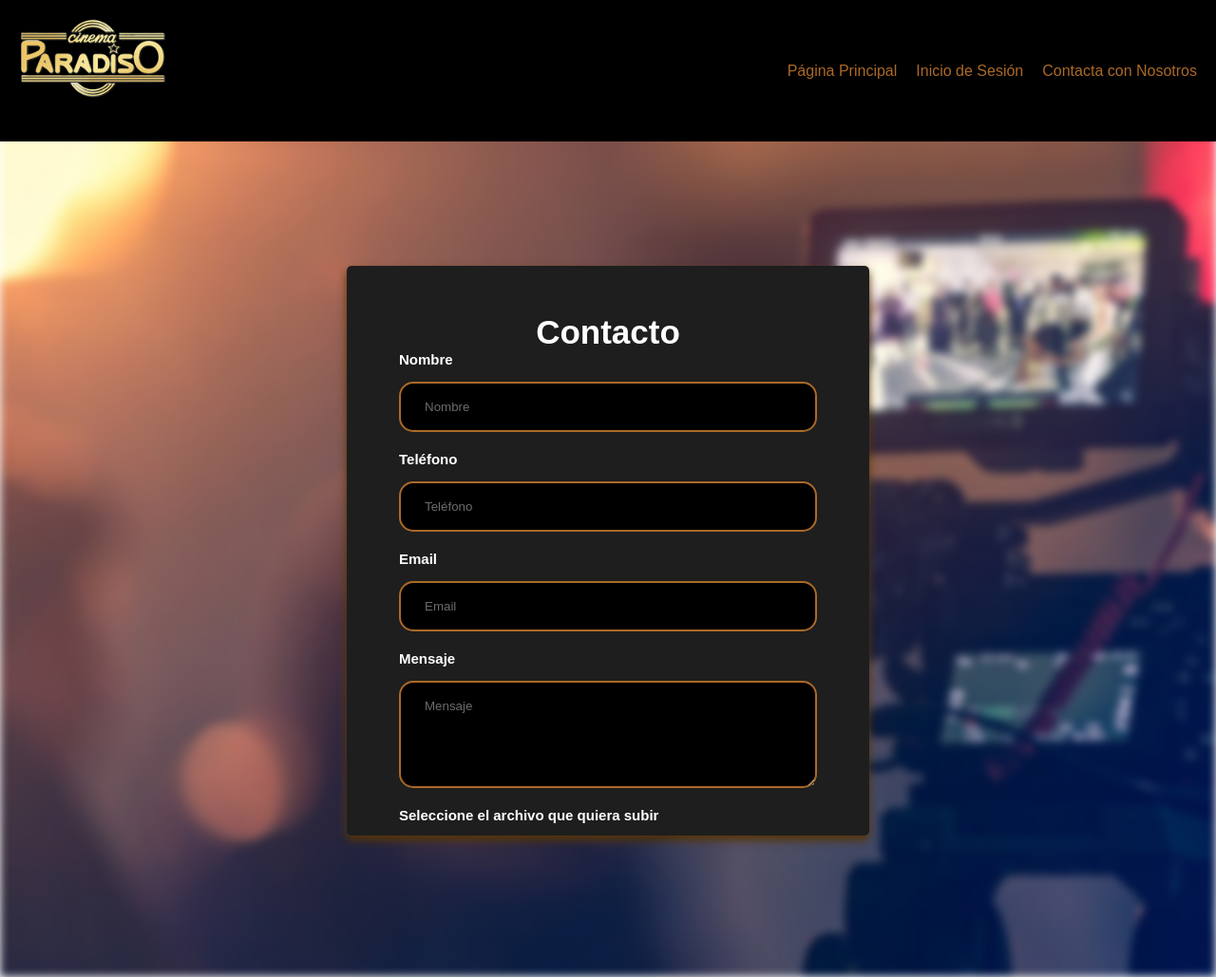
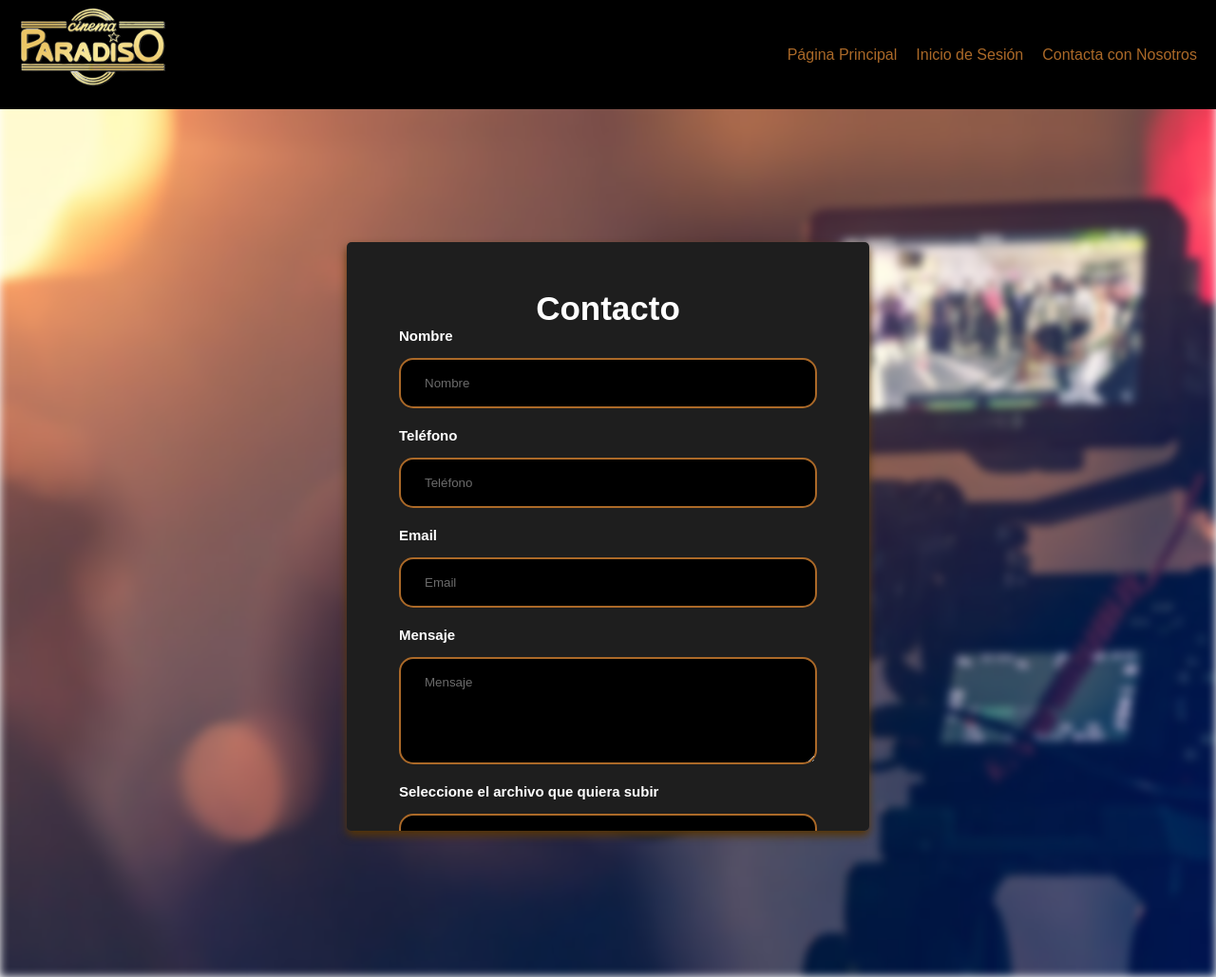
Before and after one commit to LuisRamosRobles/web, a PHP site: page /html/contact.html in a window 1280 px wide. Shown: the whole page at 95% size. Run offline with PHP 8.4, Linux system fonts and the light colour scheme.

Commit message:
tocado header y superior de pag contacto

```diff
--- a/css/contactStyles.css
+++ b/css/contactStyles.css
@@ -37,9 +37,9 @@ form{
     width: 100%;
     max-width: 550px;
     background-color: #1e1e1e;
-    margin-top: 130px;
+    margin-top: 100px;
     overflow-y: auto;
-    max-height: 600px;
+    max-height: 620px;
 }
 
 .input-group{
@@ -128,6 +128,7 @@ header {
     margin: 0;
     padding: 0;
     background-color: black;
+    height: 115px;
 }
 
 nav ul {
@@ -152,4 +153,5 @@ nav a:hover{
     width: 175px;
     height: 125px;
     margin: 10px;
+    margin-bottom: 0%;
 }
--- a/css/indexStyles.css
+++ b/css/indexStyles.css
@@ -27,6 +27,7 @@ header {
     margin: 0;
     padding: 0;
     background-color: black;
+    height: 115px;
 }
 
 nav ul {
@@ -51,6 +52,7 @@ nav a:hover{
     width: 175px;
     height: 125px;
     margin: 10px;
+    margin-bottom: 0%;
 }
 
 #goToFilmList {
--- a/css/loginStyles.css
+++ b/css/loginStyles.css
@@ -95,6 +95,7 @@ form .boton:hover {
     width: 175px;
     height: 125px;
     margin: 10px;
+    margin-bottom: 0%;
 }
 
 header {
@@ -108,6 +109,7 @@ header {
     margin: 0;
     padding: 0;
     background-color: black;
+    height: 115px;
 }
 
 nav ul {
--- a/html/contact.html
+++ b/html/contact.html
@@ -4,8 +4,9 @@
     <meta charset="UTF-8">
     <meta http-equiv="X-UA-Compatible" content="IE=edge">
     <meta name="viewport" content="width=device-width, initial-scale=1.0">
-    <title>Document</title>
+    <title>Página Contacto</title>
     <link rel="stylesheet" href="../css/contactStyles.css">
+    <link rel="icon" href="../images/minilogo.ico" type="image/x-icon">
 </head>
 <body>
     <header>
```
